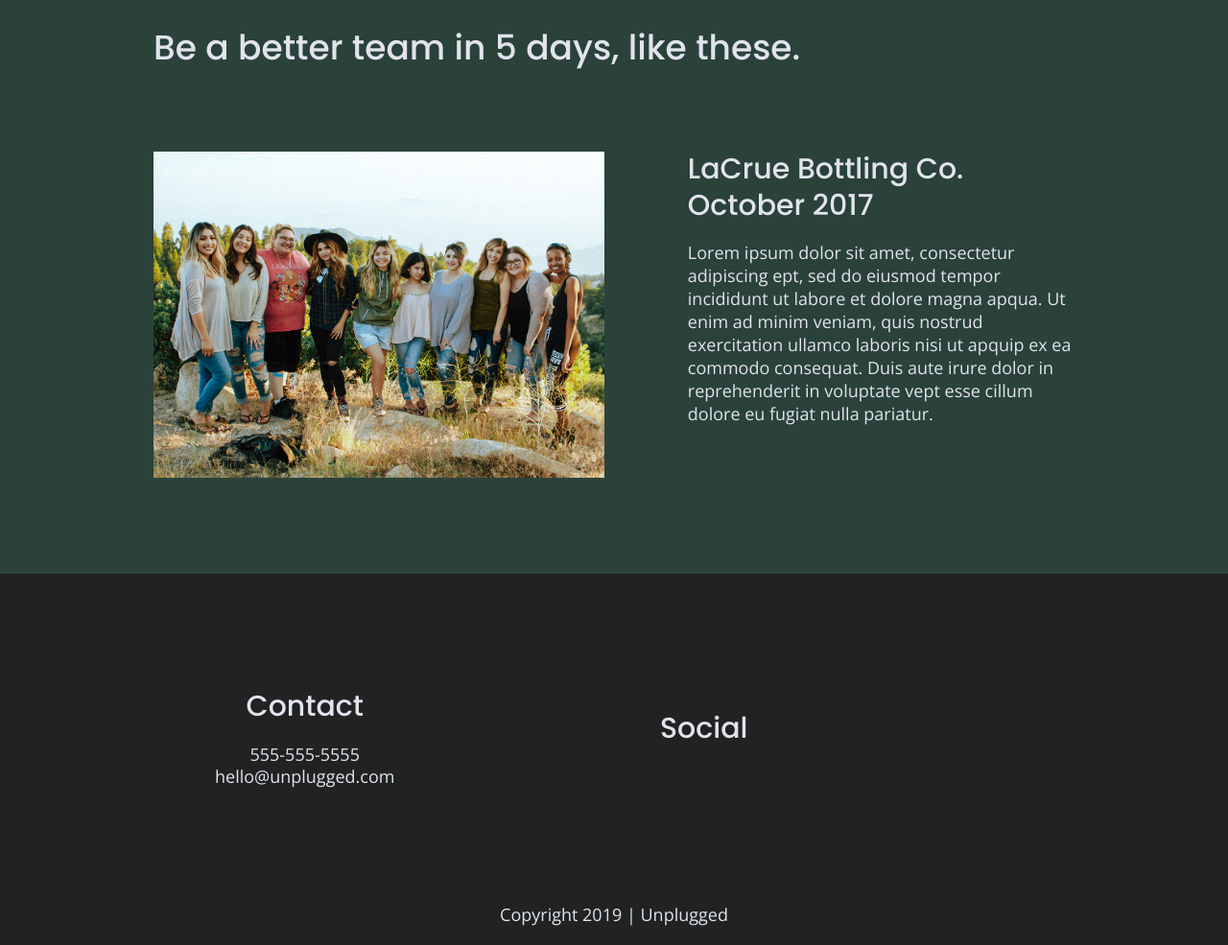
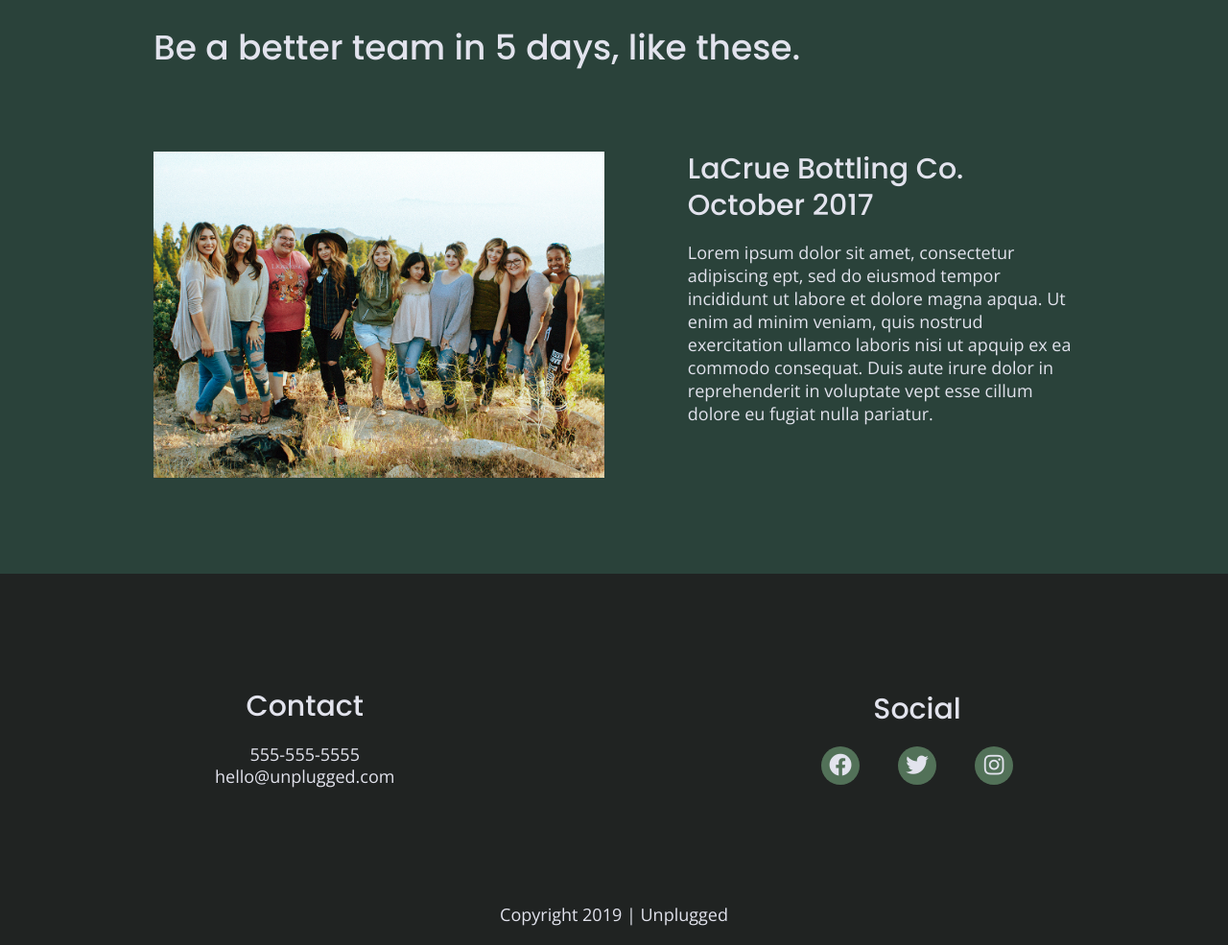
Before and after one commit to alex-oumn/206-unplugged, a website built with Parcel: page index.html in a window 1280 px wide. Shown: the part 1972-2957 px from the top of the page at 96% size. Built offline with nearby package versions, Linux system fonts and the light colour scheme.

Commit message:
Added social media icons

```diff
--- a/css/main.css
+++ b/css/main.css
@@ -276,10 +276,19 @@ footer .social-icons {
 }
 
 footer .social-icons p {
+  background-color: #527158;
+  border-radius: 50%;
+  width: 40px;
+  height: 40px;
   display: flex;
   justify-content: center;
   align-items: center;
 }
+
+footer .social-icons p i {
+  font-size: 1.3125em;
+}
+
 
 footer .copyright {
   margin: 20px 0;
@@ -734,6 +743,12 @@ For the Desktop Section Add:
       line-height: 1.285;
   }
 
+
+  footer .social-icons {
+    width: 12.5em;
+    justify-content: space-between;
+  }
+
   footer .copyright {
     width: 100%;
   }
--- a/index.html
+++ b/index.html
@@ -167,9 +167,9 @@
       <div class="social">
         <h3>Social</h3>
         <div class="social-icons">
-                <p><a href="https://www.facebook.com/Skillcrush/" target="_blank"></a></p>
-                <p><a href="https://twitter.com/Skillcrush" targer="_blank"></p>
-                <p><a href="https://instagram.com/skillcrush/" target="_blank"></p>
+                <p><a href="https://www.facebook.com/Skillcrush/" target="_blank"><i class="fab fa-facebook"> </i> </a> </p>
+                <p><a href="https://twitter.com/Skillcrush" targer="_blank"><i class="fab fa-twitter"> </i></a></p>
+                <p><a href="https://instagram.com/skillcrush/" target="_blank"><i class="fab fa-instagram"> </i></a></p>
         </div>
         </div>
       </div>
```
Also changed, not shown: about/index.html (+4 -4 lines), faq/index.html (+3 -3 lines).
